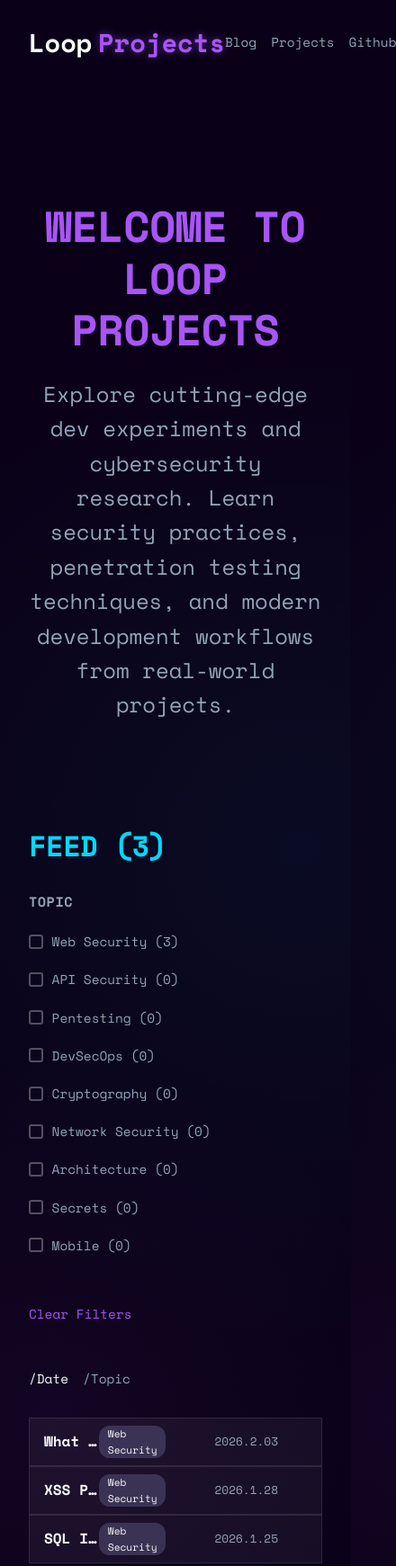
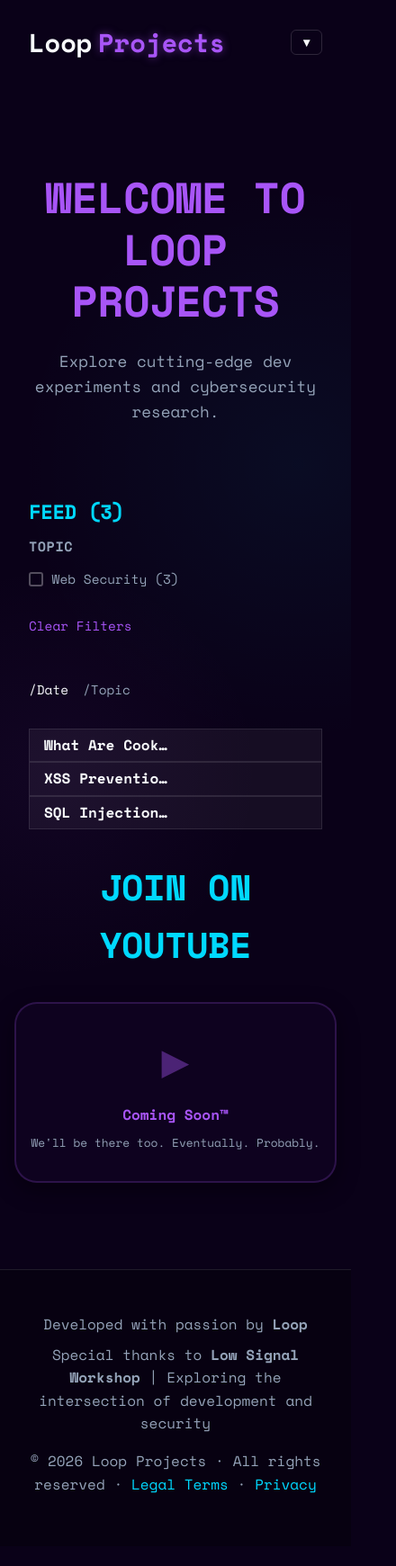
Before and after one commit to pythonime-lab/loopprojects, a plain HTML site: page index.html in a window 390 px wide. Shown: the top 1741 px of the page at 90% size, 440 px wide, since content can reach past the window. After the commit the page ends 1719 px from the top, so only its background shows below. Drawn offline with nearby package versions, Linux system fonts and the light colour scheme.

Commit message:
design adjustments

```diff
--- a/header.js
+++ b/header.js
@@ -10,6 +10,7 @@ function createHeader(isArticlePage = false) {
         <li><a href="${basePath}projects.html">Projects</a></li>
         <li><a href="https://github.com" target="_blank">Github</a></li>
       </ul>
+      <button class="nav-toggle" aria-label="Toggle navigation" aria-expanded="false" onclick="var n=this.closest('nav');var open=n.classList.toggle('nav-open');this.textContent=open?'▲':'▼';this.setAttribute('aria-expanded',open);">▼</button>
     </nav>
   `;
 
--- a/index.html
+++ b/index.html
@@ -32,9 +32,9 @@
     <section class="hero">
       <h1>Welcome to Loop Projects</h1>
       <p class="hero-subtitle">
-        Explore cutting-edge dev experiments and cybersecurity research. Learn
+        Explore cutting-edge dev experiments and cybersecurity research.<span class="hero-subtitle-extra"> Learn
         security practices, penetration testing techniques, and modern
-        development workflows from real-world projects.
+        development workflows from real-world projects.</span>
       </p>
     </section>
 
@@ -44,44 +44,7 @@
 
         <div class="filter-section">
           <h3>Topic</h3>
-          <div class="filter-options">
-            <label class="filter-option">
-              <input type="checkbox" name="topic" value="Web Security" />
-              <span>Web Security (3)</span>
-            </label>
-            <label class="filter-option">
-              <input type="checkbox" name="topic" value="API Security" />
-              <span>API Security (2)</span>
-            </label>
-            <label class="filter-option">
-              <input type="checkbox" name="topic" value="Pentesting" />
-              <span>Pentesting (2)</span>
-            </label>
-            <label class="filter-option">
-              <input type="checkbox" name="topic" value="DevSecOps" />
-              <span>DevSecOps (2)</span>
-            </label>
-            <label class="filter-option">
-              <input type="checkbox" name="topic" value="Cryptography" />
-              <span>Cryptography (1)</span>
-            </label>
-            <label class="filter-option">
-              <input type="checkbox" name="topic" value="Network" />
-              <span>Network Security (2)</span>
-            </label>
-            <label class="filter-option">
-              <input type="checkbox" name="topic" value="Architecture" />
-              <span>Architecture (2)</span>
-            </label>
-            <label class="filter-option">
-              <input type="checkbox" name="topic" value="Secrets" />
-              <span>Secrets (1)</span>
-            </label>
-            <label class="filter-option">
-              <input type="checkbox" name="topic" value="Mobile" />
-              <span>Mobile (1)</span>
-            </label>
-          </div>
+          <div class="filter-options" id="topic-filters"></div>
         </div>
 
         <a href="#" class="clear-filters">Clear Filters</a>
@@ -112,92 +75,49 @@
       </div>
     </section>
 
-    <section class="stats">
-      <h2>See Us Growing</h2>
-      <div class="carousel-container">
-        <div class="carousel" id="carousel" aria-placeholder="">
-          <div class="carousel-item">
-            <div class="stat-number">3</div>
-            <div class="stat-label">Cybersecurity Articles</div>
-          </div>
-          <div class="carousel-item">
-            <div class="stat-number">0</div>
-            <div class="stat-label">Security Experiments</div>
-          </div>
-          <div class="carousel-item">
-            <div class="stat-number">0</div>
-            <div class="stat-label">YouTube Followers</div>
-          </div>
-        </div>
-      </div>
-      <div class="carousel-controls">
-        <span
-          class="carousel-arrow"
-          role="button"
-          aria-label="Previous"
-          onclick="rotateCarousel(-120)"
-          >&lt;</span
-        >
-        <span
-          class="carousel-arrow"
-          role="button"
-          aria-label="Next"
-          onclick="rotateCarousel(120)"
-          >&gt;</span
-        >
-      </div>
-    </section>
 
     <script>
       document.write(createFooter(false));
     </script>
 
     <script>
-      // Carousel rotation
-      let currentRotation = 0;
-      const carousel = document.getElementById("carousel");
-
-      function rotateCarousel(degrees) {
-        // Pause auto-rotation temporarily
-        carousel.style.animation = "none";
-
-        currentRotation += degrees;
-        carousel.style.transform = `rotateY(${currentRotation}deg)`;
-
-        // Resume auto-rotation after 3 seconds
-        setTimeout(() => {
-          carousel.style.animation = "autoRotate 20s infinite linear";
-          carousel.style.animationDelay = `-${
-            ((currentRotation % 360) / 360) * 20
-          }s`;
-        }, 3000);
-      }
-
       // Article sorting functionality
       let articles = [...ARTICLES];
       let activeFilters = {
         topic: [],
       };
 
-      function updateFilterCounts() {
-        // Count articles by tag
+      function buildTopicFilters() {
         const tagCounts = {};
         articles.forEach((article) => {
           tagCounts[article.tag] = (tagCounts[article.tag] || 0) + 1;
         });
 
-        // Update each topic filter label
-        document
-          .querySelectorAll('.filter-option input[name="topic"]')
-          .forEach((checkbox) => {
-            const tag = checkbox.getAttribute("value");
-            const count = tagCounts[tag] || 0;
-            const label = checkbox.parentElement.querySelector("span");
-            const tagName = tag === "Network" ? "Network Security" : tag;
-            label.textContent = `${tagName} (${count})`;
+        const container = document.getElementById("topic-filters");
+        container.innerHTML = Object.entries(tagCounts)
+          .map(
+            ([tag, count]) => `
+            <label class="filter-option">
+              <input type="checkbox" name="topic" value="${tag}" />
+              <span>${tag} (${count})</span>
+            </label>`
+          )
+          .join("");
+
+        // Wire up checkbox events
+        container.querySelectorAll('input[type="checkbox"]').forEach((checkbox) => {
+          checkbox.addEventListener("change", function () {
+            const filterValue = this.value;
+            if (this.checked) {
+              if (!activeFilters.topic.includes(filterValue))
+                activeFilters.topic.push(filterValue);
+            } else {
+              activeFilters.topic = activeFilters.topic.filter((v) => v !== filterValue);
+            }
+            applyCurrentSort();
           });
+        });
 
-        // Update total feed count
         updateFeedCount();
       }
 
@@ -261,29 +181,6 @@
         }
       }
 
-      // Add click handlers to filter checkboxes
-      document
-        .querySelectorAll('.filter-option input[type="checkbox"]')
-        .forEach((checkbox) => {
-          checkbox.addEventListener("change", function () {
-            const filterValue = this.getAttribute("value");
-
-            if (this.checked) {
-              // Add filter
-              if (!activeFilters.topic.includes(filterValue)) {
-                activeFilters.topic.push(filterValue);
-              }
-            } else {
-              // Remove filter
-              activeFilters.topic = activeFilters.topic.filter(
-                (val) => val !== filterValue
-              );
-            }
-
-            // Re-apply current sort with new filters
-            applyCurrentSort();
-          });
-        });
 
       // Clear filters button
       document
@@ -328,8 +225,8 @@
         });
       });
 
-      // Initialize: use articles from ARTICLES registry and render
-      updateFilterCounts();
+      // Initialize
+      buildTopicFilters();
       applyCurrentSort();
 
       // Smooth scroll for anchor links
--- a/styles.css
+++ b/styles.css
@@ -2,34 +2,57 @@
 
 :root {
   /* Cyberpunk / Hacker / Gamer Colors */
-  --primary: #A855F7; /* Neon Purple (like GamerPing) */
-  --accent: #00D9FF;  /* Electric Cyan / Terminal Blue */
-  --mustard: #FF10F0; /* Neon Pink */
-  --teal: #06D6A0; /* Hacker Green / Mint */
-  --electric-blue: #00D9FF;
-  --neon-pink: #FF10F0;
-  --link-blue: #00D9FF;
-
-  --bg-dark: #05010D; /* Void Dark */
-  --bg-body: #0A0118; /* Deep Space/Cyberpunk Dark */
+  --primary: #a855f7; /* Neon Purple (like GamerPing) */
+  --accent: #00d9ff; /* Electric Cyan / Terminal Blue */
+  --mustard: #ff10f0; /* Neon Pink */
+  --teal: #06d6a0; /* Hacker Green / Mint */
+  --electric-blue: #00d9ff;
+  --neon-pink: #ff10f0;
+  --link-blue: #00d9ff;
+
+  --bg-dark: #05010d; /* Void Dark */
+  --bg-body: #0a0118; /* Deep Space/Cyberpunk Dark */
 
   --card-bg: rgba(255, 255, 255, 0.03);
   --card-border: rgba(168, 85, 247, 0.2);
 
-  --text-light: #F8FAFC; /* Crisp White */
-  --text-muted: #94A3B8; /* Slate / Greyed out */
+  --text-light: #f8fafc; /* Crisp White */
+  --text-muted: #94a3b8; /* Slate / Greyed out */
 
   /* Cyber Gradients */
-  --gradient-2: linear-gradient(135deg, #A855F7 0%, #00D9FF 100%);  /* Purple -> Cyan */
-  --gradient-3: linear-gradient(135deg, #00D9FF 0%, #FF10F0 100%);  /* Cyan -> Pink */
-  --gradient-4: linear-gradient(135deg, #FF10F0 0%, #A855F7 100%);  /* Pink -> Purple */
-  --gradient-5: linear-gradient(135deg, #06D6A0 0%, #00D9FF 100%);  /* Green -> Cyan */
-  --gradient-retro: linear-gradient(90deg, #A855F7, #FF10F0, #00D9FF, #06D6A0, #A855F7); /* Cyber Loop */
+  --gradient-2: linear-gradient(
+    135deg,
+    #a855f7 0%,
+    #00d9ff 100%
+  ); /* Purple -> Cyan */
+  --gradient-3: linear-gradient(
+    135deg,
+    #00d9ff 0%,
+    #ff10f0 100%
+  ); /* Cyan -> Pink */
+  --gradient-4: linear-gradient(
+    135deg,
+    #ff10f0 0%,
+    #a855f7 100%
+  ); /* Pink -> Purple */
+  --gradient-5: linear-gradient(
+    135deg,
+    #06d6a0 0%,
+    #00d9ff 100%
+  ); /* Green -> Cyan */
+  --gradient-retro: linear-gradient(
+    90deg,
+    #a855f7,
+    #ff10f0,
+    #00d9ff,
+    #06d6a0,
+    #a855f7
+  ); /* Cyber Loop */
   --meta-col-width: clamp(8rem, 18vw, 12rem);
   --hl-width: 30%;
 
   /* Accessibility */
-  --focus-color: #00D9FF;
+  --focus-color: #00d9ff;
   --focus-width: 3px;
 }
 
@@ -40,8 +63,13 @@
 }
 
 /* Global heading styles - Space Mono for hacker aesthetic */
-h1, h2, h3, h4, h5, h6 {
-  font-family: 'Space Mono', monospace;
+h1,
+h2,
+h3,
+h4,
+h5,
+h6 {
+  font-family: "Space Mono", monospace;
   font-weight: 700;
   text-transform: uppercase;
   letter-spacing: -0.5px;
@@ -54,15 +82,17 @@ body {
   line-height: 1.6;
   overflow-x: hidden;
   position: relative;
-  background-image:
-    radial-gradient(circle at 15% 50%, rgba(168, 85, 247, 0.05), transparent 25%),
+  background-image: radial-gradient(
+      circle at 15% 50%,
+      rgba(168, 85, 247, 0.05),
+      transparent 25%
+    ),
     radial-gradient(circle at 85% 30%, rgba(0, 217, 255, 0.05), transparent 25%);
 }
 
-
-
 /* Animated Background Removed */
-.bg-animation, .bg-circle {
+.bg-animation,
+.bg-circle {
   display: none;
 }
 
@@ -210,7 +240,7 @@ nav {
 /* Hero Section */
 .hero {
   max-width: 1400px;
-  margin: 4rem auto;
+  margin: 2rem auto;
   padding: 4rem 2rem 3rem;
   text-align: center;
   position: relative;
@@ -847,8 +877,12 @@ nav {
 }
 
 @keyframes autoRotate {
-  from { transform: rotateY(0deg); }
-  to { transform: rotateY(360deg); }
+  from {
+    transform: rotateY(0deg);
+  }
+  to {
+    transform: rotateY(360deg);
+  }
 }
 
 .carousel-item {
@@ -878,17 +912,29 @@ nav {
 /* Position items in a circle */
 .carousel-item:nth-child(1) {
   transform: rotateY(0deg) translateZ(400px);
-  background: linear-gradient(135deg, rgba(168, 85, 247, 0.1) 0%, rgba(0, 217, 255, 0.1) 100%);
+  background: linear-gradient(
+    135deg,
+    rgba(168, 85, 247, 0.1) 0%,
+    rgba(0, 217, 255, 0.1) 100%
+  );
 }
 
 .carousel-item:nth-child(2) {
   transform: rotateY(120deg) translateZ(400px);
-  background: linear-gradient(135deg, rgba(0, 217, 255, 0.1) 0%, rgba(168, 85, 247, 0.1) 100%);
+  background: linear-gradient(
+    135deg,
+    rgba(0, 217, 255, 0.1) 0%,
+    rgba(168, 85, 247, 0.1) 100%
+  );
 }
 
 .carousel-item:nth-child(3) {
   transform: rotateY(240deg) translateZ(400px);
-  background: linear-gradient(135deg, rgba(168, 85, 247, 0.1) 0%, rgba(0, 217, 255, 0.1) 100%);
+  background: linear-gradient(
+    135deg,
+    rgba(168, 85, 247, 0.1) 0%,
+    rgba(0, 217, 255, 0.1) 100%
+  );
 }
 
 .stat-number {
@@ -935,7 +981,7 @@ nav {
 /* Feed Container with Sidebar */
 .feed-container {
   max-width: 1400px;
-  margin: 4rem auto;
+  margin: 2rem auto;
   padding: 0 2rem;
   display: grid;
   grid-template-columns: 250px 1fr;
@@ -1079,7 +1125,6 @@ nav {
   padding: 0.5rem 1rem;
   position: relative;
   overflow: hidden;
-  contain: paint;
 }
 
 /* Retro pixel dot decoration */
@@ -1104,8 +1149,13 @@ nav {
 }
 
 @keyframes pixelPulse {
-  0%, 100% { transform: translateY(-50%) scale(1); }
-  50% { transform: translateY(-50%) scale(1.3); }
+  0%,
+  100% {
+    transform: translateY(-50%) scale(1);
+  }
+  50% {
+    transform: translateY(-50%) scale(1.3);
+  }
 }
 
 .article-card::before {
@@ -1134,14 +1184,17 @@ nav {
 }
 
 .article-card:focus {
-  outline: var(--focus-width) solid var(--focus-color);
-  outline-offset: 2px;
+  outline: none;
   background: rgba(255, 255, 255, 0.08);
+  transform: translateX(4px);
+  z-index: 1;
+  border-color: var(--primary);
 }
 
 .article-card:hover {
   transform: translateX(4px);
   background: rgba(255, 255, 255, 0.08);
+  z-index: 1;
   border-color: var(--primary);
 }
 
@@ -1205,6 +1258,8 @@ nav {
   font-family: "Space Mono", monospace;
   padding: 0 0.6rem;
   font-size: clamp(0.7rem, 1vw, 0.8rem);
+  white-space: nowrap;
+  flex-shrink: 0;
   transition: all 0.3s ease;
 }
 
@@ -1219,7 +1274,8 @@ nav {
   font-weight: 600;
   margin: 0;
   color: var(--text-light);
-  flex: 1 1 auto;
+  flex: 0 1 50%;
+  min-width: 0;
   white-space: nowrap;
   overflow: hidden;
   text-overflow: ellipsis;
@@ -1232,7 +1288,8 @@ nav {
 }
 
 .article-card .article-date {
-  flex: 0 0 var(--meta-col-width);
+  flex: 0 0 auto;
+  margin-left: 1.5rem;
   margin-right: 2rem;
   text-align: right;
   white-space: nowrap;
@@ -1271,6 +1328,108 @@ footer a:hover {
   text-decoration: underline;
 }
 
+/* Nav toggle — hidden on desktop */
+.nav-toggle {
+  display: none;
+}
+
+/* Mobile nav */
+@media (max-width: 640px) {
+  nav {
+    position: relative;
+    display: flex;
+    flex-wrap: wrap;
+    align-items: center;
+    justify-content: space-between;
+  }
+
+  .logo {
+    order: 1;
+  }
+
+  .nav-toggle {
+    order: 2;
+    margin-left: auto;
+    display: flex;
+    align-items: center;
+    justify-content: center;
+    background: none;
+    border: 1px solid rgba(255, 255, 255, 0.15);
+    border-radius: 6px;
+    color: var(--text-light);
+    font-size: 0.85rem;
+    padding: 0.35rem 0.6rem;
+    cursor: pointer;
+    transition: border-color 0.2s, color 0.2s;
+  }
+
+  .nav-toggle:hover {
+    border-color: var(--primary);
+    color: var(--primary);
+  }
+
+  .nav-links {
+    order: 3;
+    flex-direction: column;
+    align-items: flex-end;
+    width: 100%;
+    gap: 0;
+    max-height: 0;
+    overflow: hidden;
+    transition: max-height 0.3s ease, padding 0.3s ease;
+    padding: 0;
+  }
+
+  nav.nav-open .nav-links {
+    max-height: 200px;
+    padding: 0.5rem 0;
+  }
+
+  .nav-links li {
+    width: auto;
+  }
+
+  .nav-links a {
+    display: block;
+    padding: 0.65rem 1.2rem;
+  }
+
+  .hero-subtitle-extra {
+    display: none;
+  }
+
+  .hero h1 {
+    font-size: 2.2rem;
+  }
+
+  .hero-subtitle {
+    font-size: 1.1rem;
+  }
+
+  .article-tag,
+  .article-date {
+    display: none;
+  }
+
+  .video-section {
+    margin: 2rem auto;
+    padding: 0 1rem;
+    text-align: center;
+  }
+
+  .video-placeholder-icon {
+    font-size: 2.5rem;
+  }
+
+  .video-placeholder-title {
+    font-size: 1rem;
+  }
+
+  .video-placeholder-sub {
+    font-size: 0.8rem;
+  }
+}
+
 /* Responsive */
 @media (max-width: 968px) {
   :root {
@@ -1324,6 +1483,35 @@ footer a:hover {
 
   .sidebar {
     position: static;
+    display: flex;
+    flex-direction: column;
+    gap: 0.5rem;
+  }
+
+  .feed-header-title {
+    margin-bottom: 0;
+    font-size: 1.4rem;
+  }
+
+  .filter-section {
+    margin-bottom: 0;
+    display: flex;
+    flex-direction: column;
+    gap: 0.5rem;
+  }
+
+  .filter-section h3 {
+    margin-bottom: 0;
+  }
+
+  .filter-options {
+    display: grid;
+    grid-template-columns: repeat(3, auto);
+    gap: 0.4rem 1rem;
+  }
+
+  .clear-filters {
+    margin-top: 1rem;
   }
 
   .articles-grid {
@@ -1341,7 +1529,6 @@ footer a:hover {
 }
 
 /* Page-specific styles for projects - Retro Tech */
-
 
 /* Page Header */
 .page-header {
@@ -1443,8 +1630,7 @@ footer a:hover {
 .project-card:hover {
   transform: translateY(-8px) scale(1.02);
   border-color: var(--primary);
-        box-shadow:
-          0 15px 40px rgba(168, 85, 247, 0.2),
+  box-shadow: 0 15px 40px rgba(168, 85, 247, 0.2),
     0 0 0 1px rgba(168, 85, 247, 0.1);
 }
 
@@ -1455,7 +1641,11 @@ footer a:hover {
 
 .project-header {
   padding: 2rem;
-        background: linear-gradient(135deg, rgba(0, 128, 128, 0.1) 0%, rgba(255, 219, 88, 0.1) 100%);
+  background: linear-gradient(
+    135deg,
+    rgba(0, 128, 128, 0.1) 0%,
+    rgba(255, 219, 88, 0.1) 100%
+  );
   display: flex;
   align-items: center;
   justify-content: flex-end;
@@ -1477,8 +1667,13 @@ footer a:hover {
 }
 
 @keyframes pulse {
-        0%, 100% { transform: scale(1); }
-        50% { transform: scale(1.05); }
+  0%,
+  100% {
+    transform: scale(1);
+  }
+  50% {
+    transform: scale(1.05);
+  }
 }
 
 .project-content {
@@ -1520,29 +1715,6 @@ footer a:hover {
   display: flex;
   align-items: center;
   gap: 0.4rem;
-      }
-
-      .project-tags {
-        display: flex;
-        gap: 0.5rem;
-        flex-wrap: wrap;
-        margin-bottom: 1rem;
-      }
-
-      .project-tag {
-        background: rgba(168, 85, 247, 0.15);
-        border: 1px solid rgba(168, 85, 247, 0.4);
-        color: var(--primary);
-        padding: 0.3rem 0.8rem;
-        border-radius: 12px;
-        font-size: 0.8rem;
-        font-weight: 500;
-        transition: all 0.3s ease;
-      }
-
-      .project-card:hover .project-tag {
-        background: rgba(168, 85, 247, 0.25);
-        transform: translateY(-2px);
 }
 
 .project-footer {
@@ -1648,11 +1820,22 @@ footer a:hover {
 }
 
 @keyframes glitch {
-        0%, 100% { transform: translate(0); }
-        20% { transform: translate(-2px, 2px); }
-        40% { transform: translate(-2px, -2px); }
-        60% { transform: translate(2px, 2px); }
-        80% { transform: translate(2px, -2px); }
+  0%,
+  100% {
+    transform: translate(0);
+  }
+  20% {
+    transform: translate(-2px, 2px);
+  }
+  40% {
+    transform: translate(-2px, -2px);
+  }
+  60% {
+    transform: translate(2px, 2px);
+  }
+  80% {
+    transform: translate(2px, -2px);
+  }
 }
 
 .featured-content p {
@@ -1682,7 +1865,12 @@ footer a:hover {
   left: -100%;
   width: 100%;
   height: 100%;
-        background: linear-gradient(90deg, transparent, rgba(255,255,255,0.3), transparent);
+  background: linear-gradient(
+    90deg,
+    transparent,
+    rgba(255, 255, 255, 0.3),
+    transparent
+  );
   transition: left 0.5s ease;
 }
 
```
Also changed, not shown: projects.html (+1 -5 lines). Lines whose indentation alone changed are shown as unchanged.
